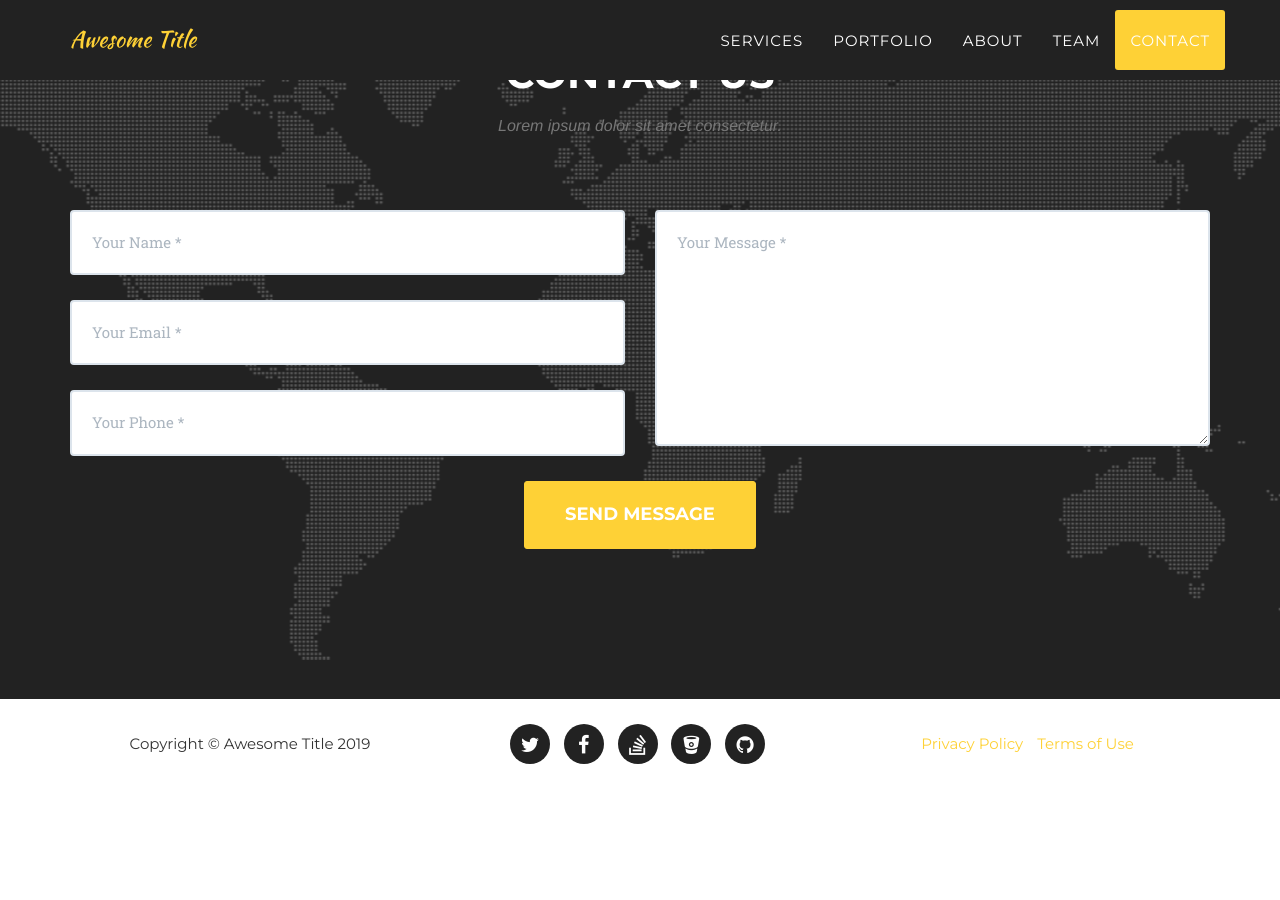
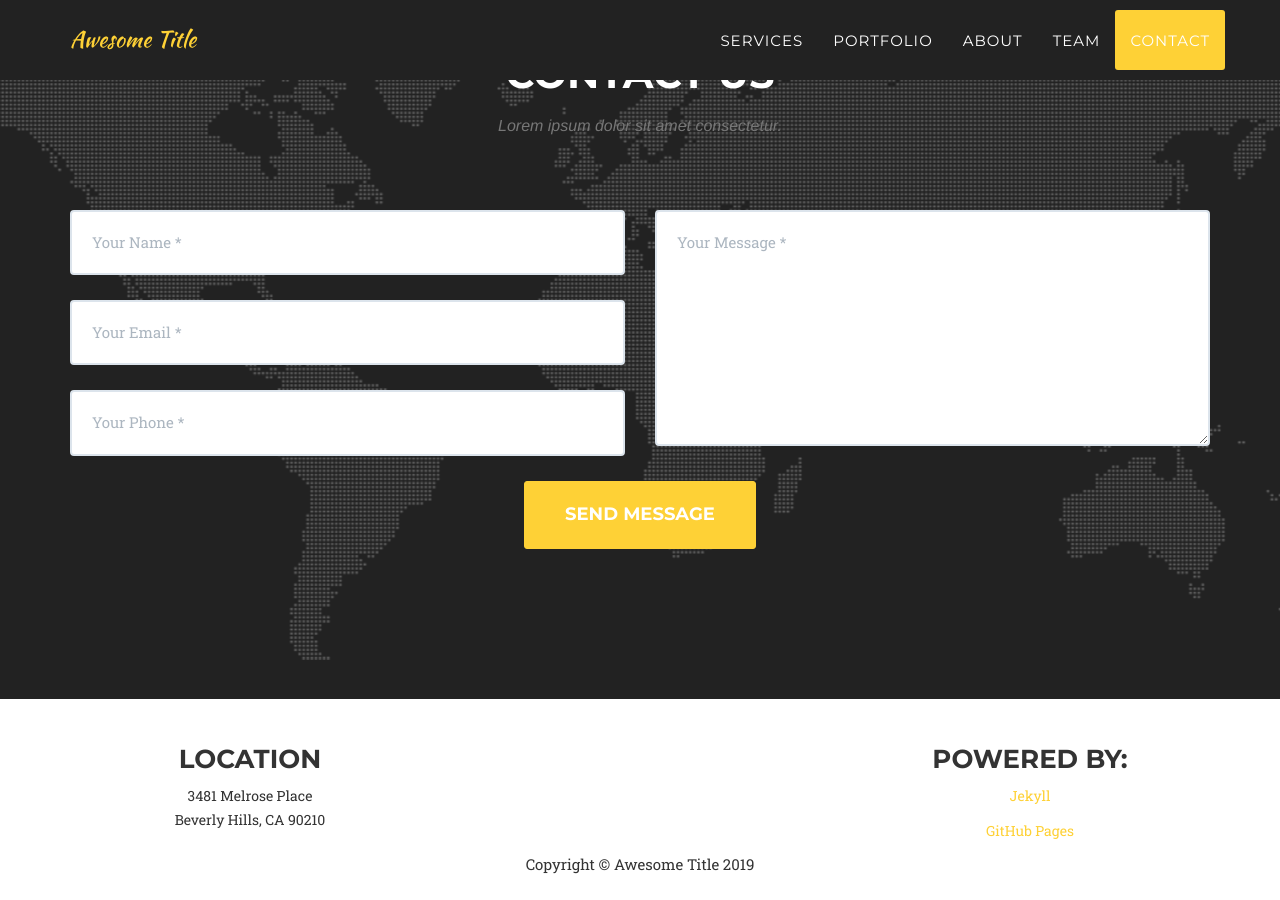
Before and after one commit to atilamedia/atilamedia.github.io, a Jekyll site: the page built from index.html, in a window 1280 px wide and 900 px high, scrolled down 5747 px. Built offline with Jekyll 4.4.1, drawn with Linux system fonts in a browser that asks for light colours; some web fonts are replaced; before the commit the page ends 6536 px from its top, so only the background shows below that.

Commit message:
Update footer.html

```diff
--- a/_includes/footer.html
+++ b/_includes/footer.html
@@ -1,25 +1,41 @@
-  <footer>
-        <div class="container">
-            <div class="row">
-                <div class="col-md-4">
-                    <span class="copyright">Copyright &copy; {{ site.title }} {{ 'now' | date: "%Y" }}</span>
+    <!-- Footer -->
+    <footer class="text-center">
+        <div class="footer-above">
+            <div class="container">
+                <div class="row">
+                    <div class="footer-col col-md-4">
+                        <h3>Location</h3>
+                        <p>
+                            {% for adress in site.address %}
+                                {{ adress.line }} <br>
+		                    {% endfor %}
+                        </p>
+                    </div>
+                    <div class="footer-col col-md-4">
+
+                    </div>
+                    <div class="footer-col col-md-4">
+                        <h3>Powered By:</h3>
+                        <p><a href="http://jekyllrb.com/">Jekyll</a></p>
+                        <p><a href="https://pages.github.com/">GitHub Pages</a></p>
+                    </div>
                 </div>
-                <div class="col-md-4">
-                    <ul class="list-inline social-buttons">
-                        {% for network in site.social %}
-                        <li><a href="{{ network.url }}"><i class="fa fa-{{ network.title }}"></i></a>
-                        </li>
-                        {% endfor %}
-                    </ul>
-                </div>
-                <div class="col-md-4">
-                    <ul class="list-inline quicklinks">
-                        <li><a href="#">Privacy Policy</a>
-                        </li>
-                        <li><a href="#">Terms of Use</a>
-                        </li>
-                    </ul>
+            </div>
+        </div>
+        <div class="footer-below">
+            <div class="container">
+                <div class="row">
+                    <div class="col-lg-12">
+                        Copyright &copy; {{ site.title }} 20{{ site.time | date: '%y' }}
+                    </div>
                 </div>
             </div>
         </div>
     </footer>
+
+    <!-- Scroll to Top Button (Only visible on small and extra-small screen sizes) -->
+    <div class="scroll-top page-scroll visible-xs visble-sm">
+        <a class="btn btn-primary" href="#page-top">
+            <i class="fa fa-chevron-up"></i>
+        </a>
+    </div>
```
